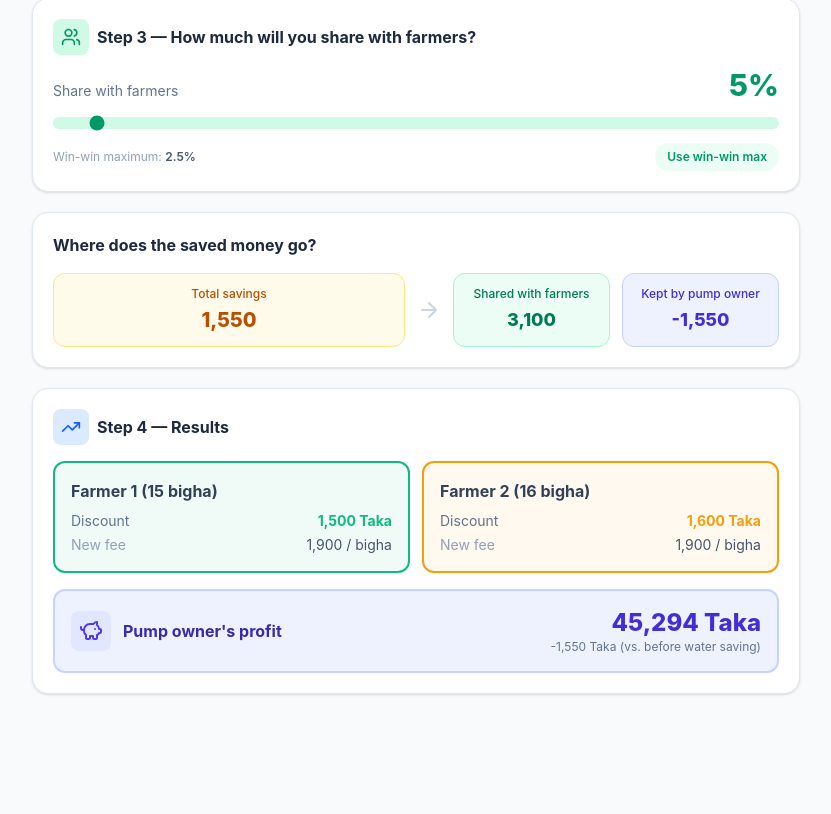
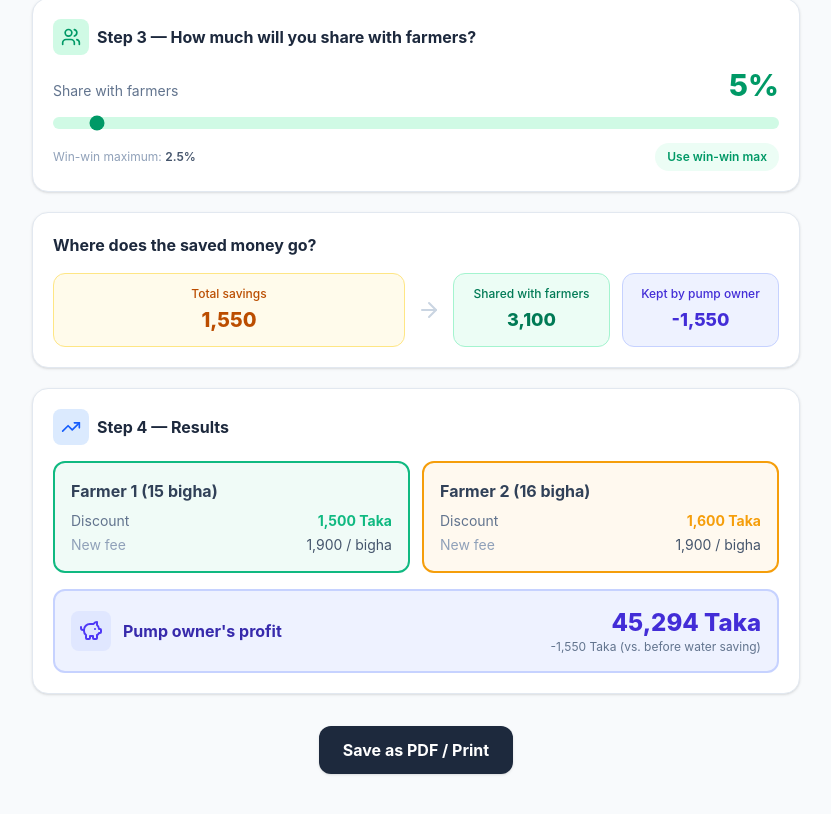
Before and after one commit to akamiyat-cyber/irrigation-simulator, a React (Vite) app: page / in a window 1280 px wide. Shown: the part 1239-2053 px from the top of the page, without its empty margins (224-1055 px from the left). Before the commit the page ends 1965 px from the top, so only its background shows below. Built offline with nearby package versions, Linux system fonts and the light colour scheme.

Commit message:
Add PDF print button to Simple view

```diff
--- a/src/App.tsx
+++ b/src/App.tsx
@@ -246,6 +246,7 @@ const translations: Record<Language, Translation> = {
     taka: 'Taka',
     ownerAsFarmer: 'Owner (as a farmer)',
     formulaLabel: 'Calculation Formula',
+    printPdf: 'Save as PDF / Print',
   },
   bn: {
     appTitle: '৩F৪D পানি সাশ্রয় ক্যালকুলেটর',
@@ -291,6 +292,7 @@ const translations: Record<Language, Translation> = {
     taka: 'টাকা',
     ownerAsFarmer: 'মালিক (কৃষক হিসেবে)',
     formulaLabel: 'হিসাবের সূত্র',
+    printPdf: 'পিডিএফ হিসেবে সেভ / প্রিন্ট করুন',
   },
 };
 
@@ -634,6 +636,13 @@ const SimpleView: React.FC<SimpleViewProps> = ({ params, setParams, t }) => {
             </div>
           </div>
         </div>
+      </div>
+
+      {/* Print Button */}
+      <div className="flex justify-center print:hidden mt-8 mb-4">
+        <button onClick={() => window.print()} className="flex items-center gap-2 px-6 py-3 bg-slate-800 text-white hover:bg-slate-700 rounded-xl font-bold shadow-sm transition-colors">
+          {t.printPdf}
+        </button>
       </div>
     </div>
   );
```
